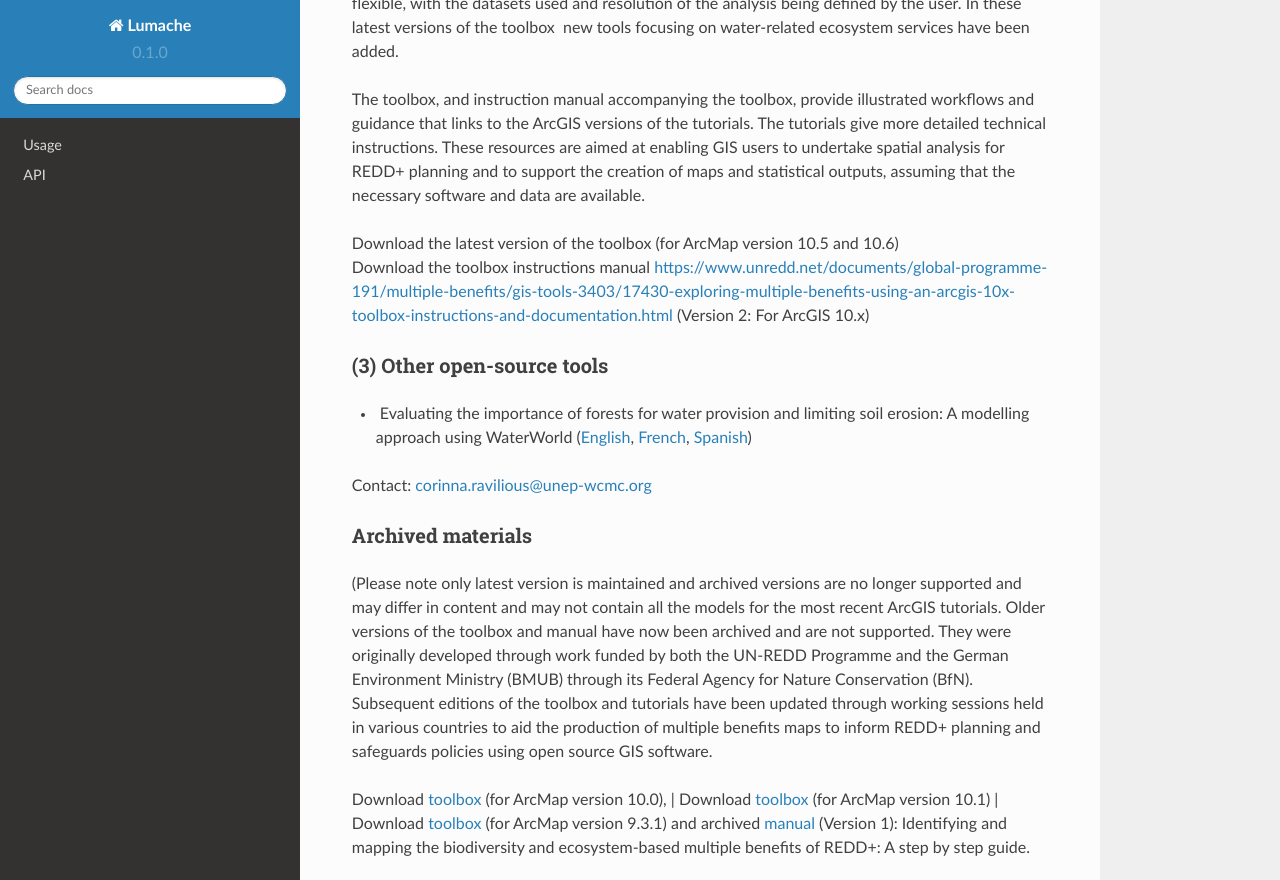
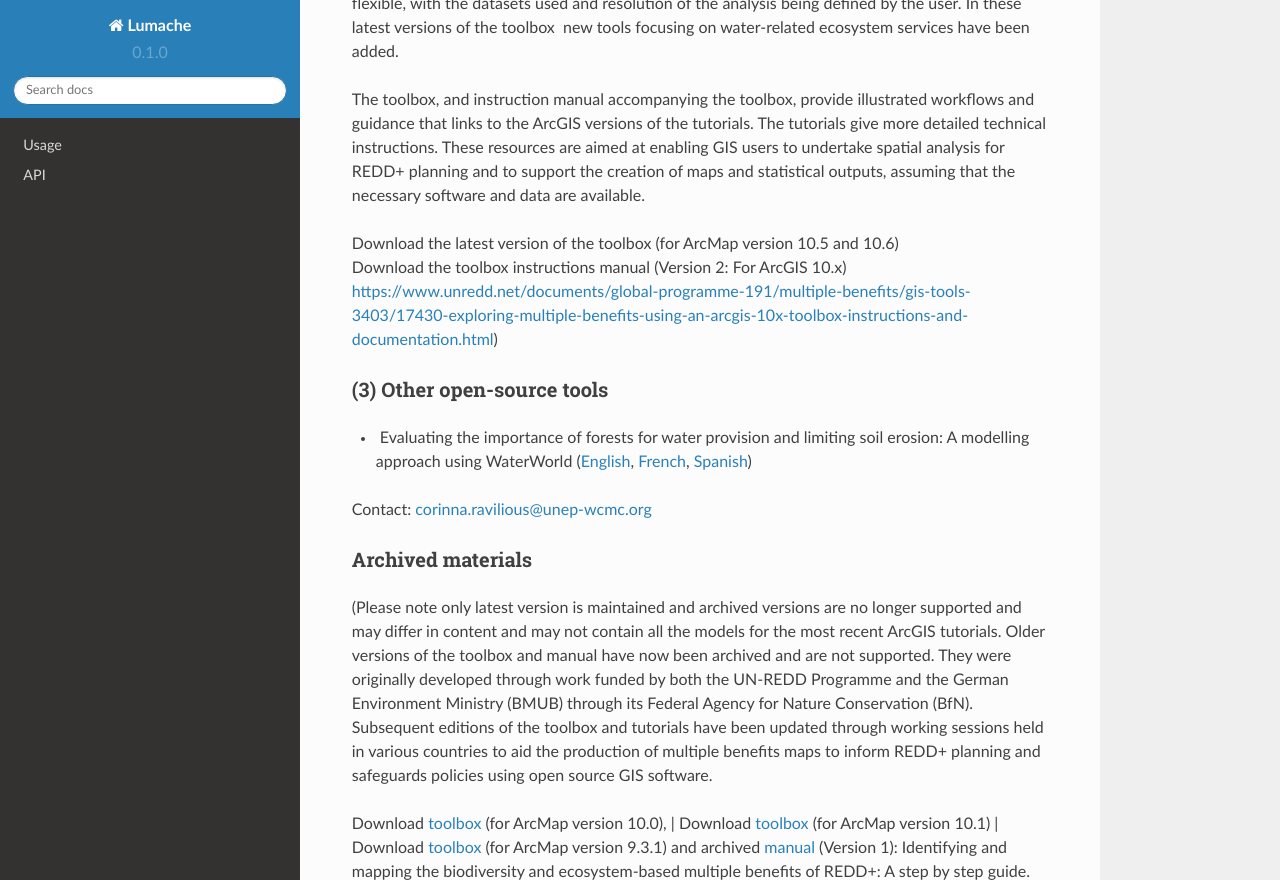
Before and after one commit to corinnar/GIS_tutorials, a Sphinx documentation site: the page built from docs/source/GIS_TOOLS_PAGE.rst, in a window 1280 px wide and 900 px high, scrolled down 2169 px, cut to the strip 0-880 px from the top of the window. Built offline with Sphinx 7.4.7 and the Read the Docs theme 2.0.0, drawn with Linux system fonts in a browser that asks for light colours.

```diff
--- a/docs/source/GIS_TOOLS_PAGE.rst
+++ b/docs/source/GIS_TOOLS_PAGE.rst
@@ -75,7 +75,7 @@ Open-source software is released under a license that allows software to be free
 The toolbox, and instruction manual accompanying the toolbox, provide illustrated workflows and guidance that links to the ArcGIS versions of the tutorials. The tutorials give more detailed technical instructions. These resources are aimed at enabling GIS users to undertake spatial analysis for REDD+ planning and to support the creation of maps and statistical outputs, assuming that the necessary software and data are available.
 
 | Download the latest version of the toolbox (for ArcMap version 10.5 and 10.6)
-| Download the toolbox instructions manual \ `<https://www.unredd.net/documents/global-programme-191/multiple-benefits/gis-tools-3403/17430-exploring-multiple-benefits-using-an-arcgis-10x-toolbox-instructions-and-documentation.html>`__ (Version  2: For ArcGIS 10.x)
+| Download the toolbox instructions manual (Version  2: For ArcGIS 10.x) \ `<https://www.unredd.net/documents/global-programme-191/multiple-benefits/gis-tools-3403/17430-exploring-multiple-benefits-using-an-arcgis-10x-toolbox-instructions-and-documentation.html>`__)
 
 (3) **Other open-source tools**
 ~~~~~~~~~~~~~~~~~~~~~~~~~~~~~~~~
```
